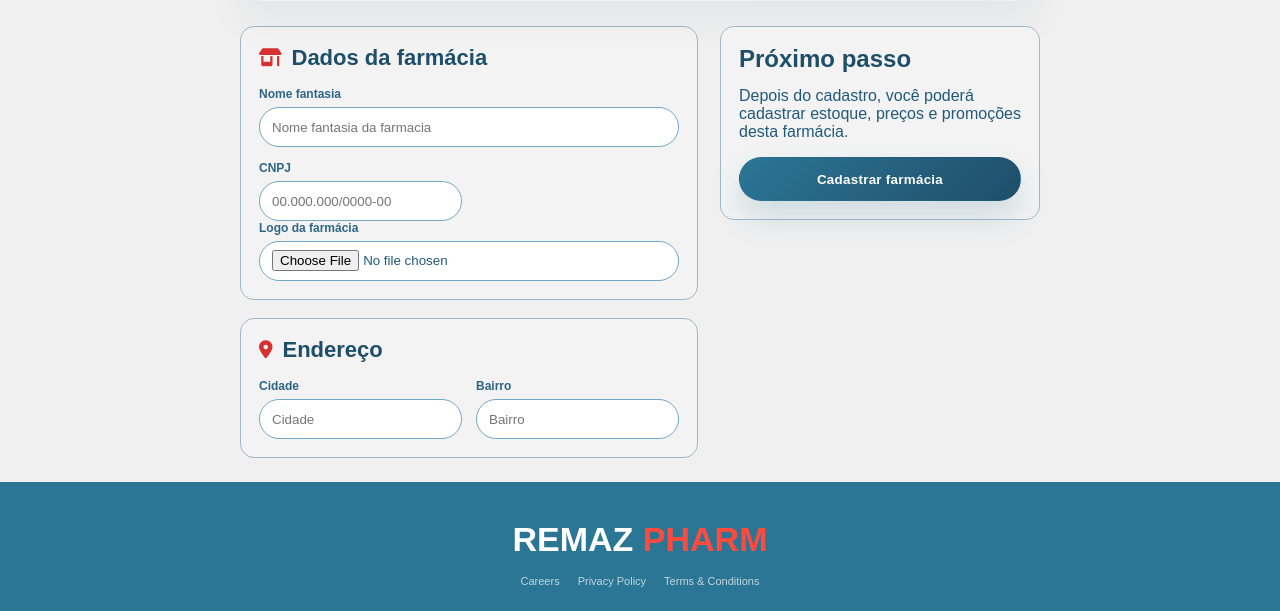
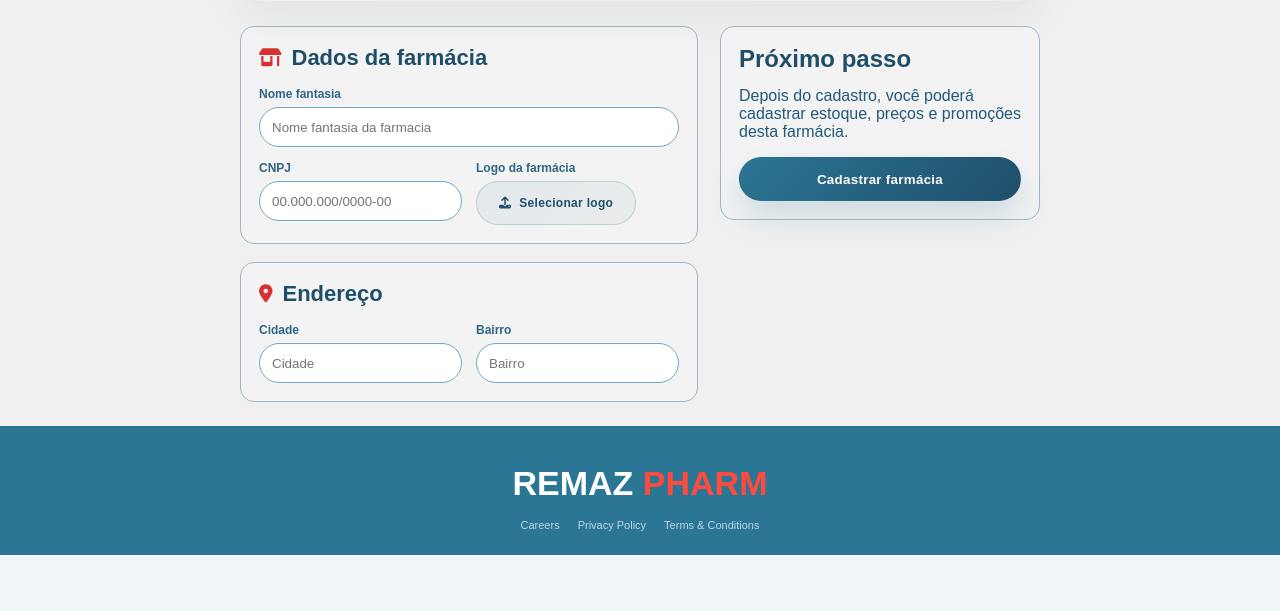
Before and after one commit to RobertoSileno/remaz-pharm-site, a Django app: page /farmacia/cadastro/ in a window 1280 px wide. Shown: the part 253-864 px from the top of the page. After the commit the page ends 808 px from the top, so only its background shows below. Run offline with Django 5.2, Linux system fonts and the light colour scheme; the visitor is signed in with stand-in values (Sample User, id 1); data that the repository does not hold is empty.

Commit message:
alteracoes

```diff
--- a/core/forms.py
+++ b/core/forms.py
@@ -80,7 +80,7 @@ class PharmacyRegistrationForm(forms.ModelForm):
     image_file = forms.ImageField(
         required=False,
         label='Logo da farmácia',
-        widget=forms.ClearableFileInput(attrs={'accept': 'image/png,image/jpeg,image/webp'})
+        widget=forms.ClearableFileInput(attrs={'accept': 'image/png,image/jpeg,image/webp', 'style': 'display: none;'})
     )
     cep = forms.CharField(max_length=12, required=False, widget=forms.TextInput(attrs={
         'placeholder': '00000-000',
--- a/templates/pharmacy_auth.html
+++ b/templates/pharmacy_auth.html
@@ -82,11 +82,6 @@
                     </div>
 
                     <div class="campo">
-                        <label>Logo da farmácia (opcional)</label>
-                        <input type="file" name="image_file" accept="image/png,image/jpeg,image/webp">
-                    </div>
-
-                    <div class="campo">
                         <label>Senha</label>
                         <input type="password" name="password" placeholder="Digite sua senha" required>
                     </div>
--- a/templates/pharmacy_register.html
+++ b/templates/pharmacy_register.html
@@ -88,15 +88,16 @@
                             {{ form.cnpj }}
                             {{ form.cnpj.errors }}
                         </div>
-                    </div>
-
-                    <div class="checkout-grid">
-                        <div class="checkout-campo maior">
+                        <div class="checkout-campo">
                             <label>Logo da farmácia</label>
-                            {{ form.image_file }}
+                            <label class="btn-continuar" style="display: inline-flex; align-items: center; gap: 8px; cursor: pointer; width: fit-content;">
+                                <i class="fa-solid fa-upload"></i> Selecionar logo
+                                {{ form.image_file }}
+                            </label>
                             {{ form.image_file.errors }}
                         </div>
                     </div>
+
                 </section>
 
                 <section class="checkout-bloco">
```
Also changed, not shown: templates/pharmacy_dashboard.html (+1 -9 lines).
